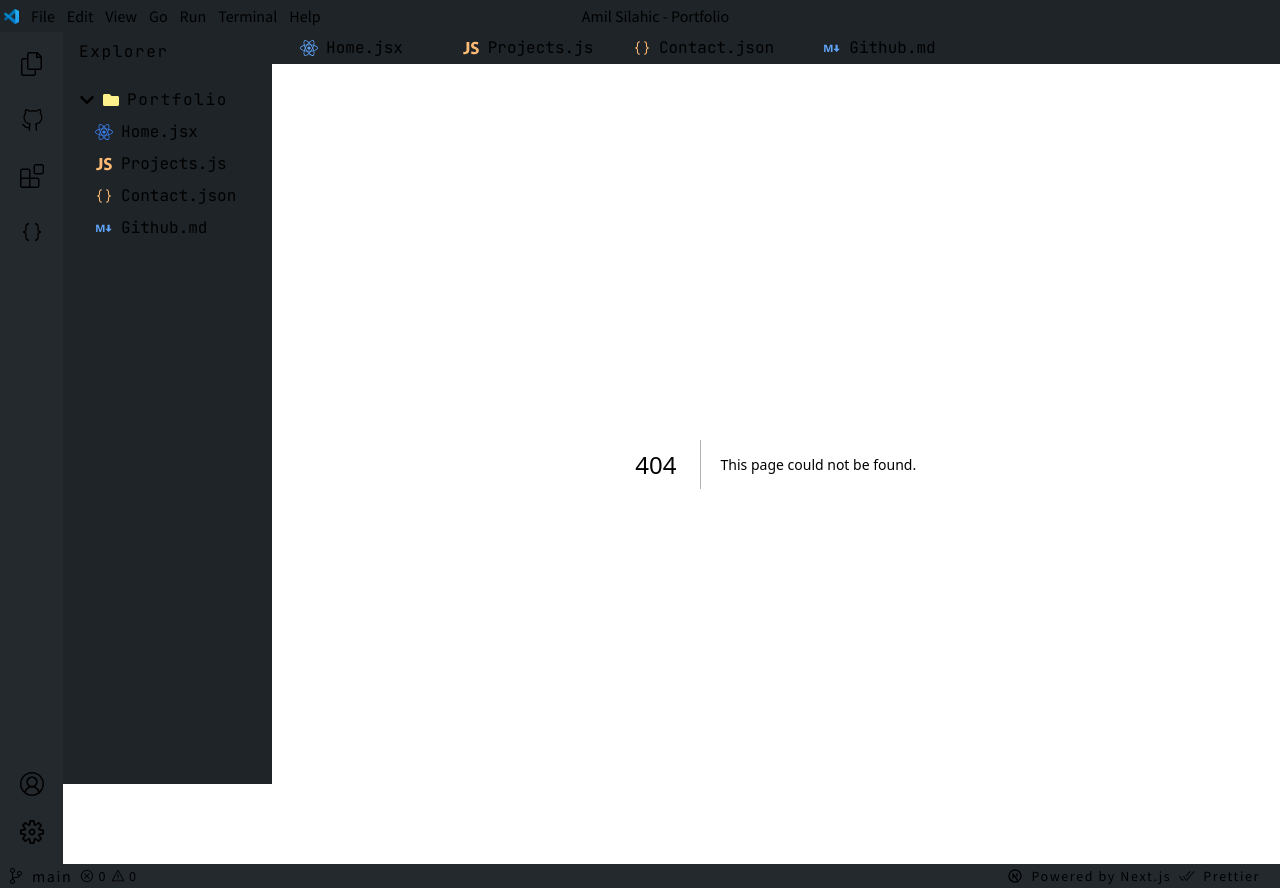
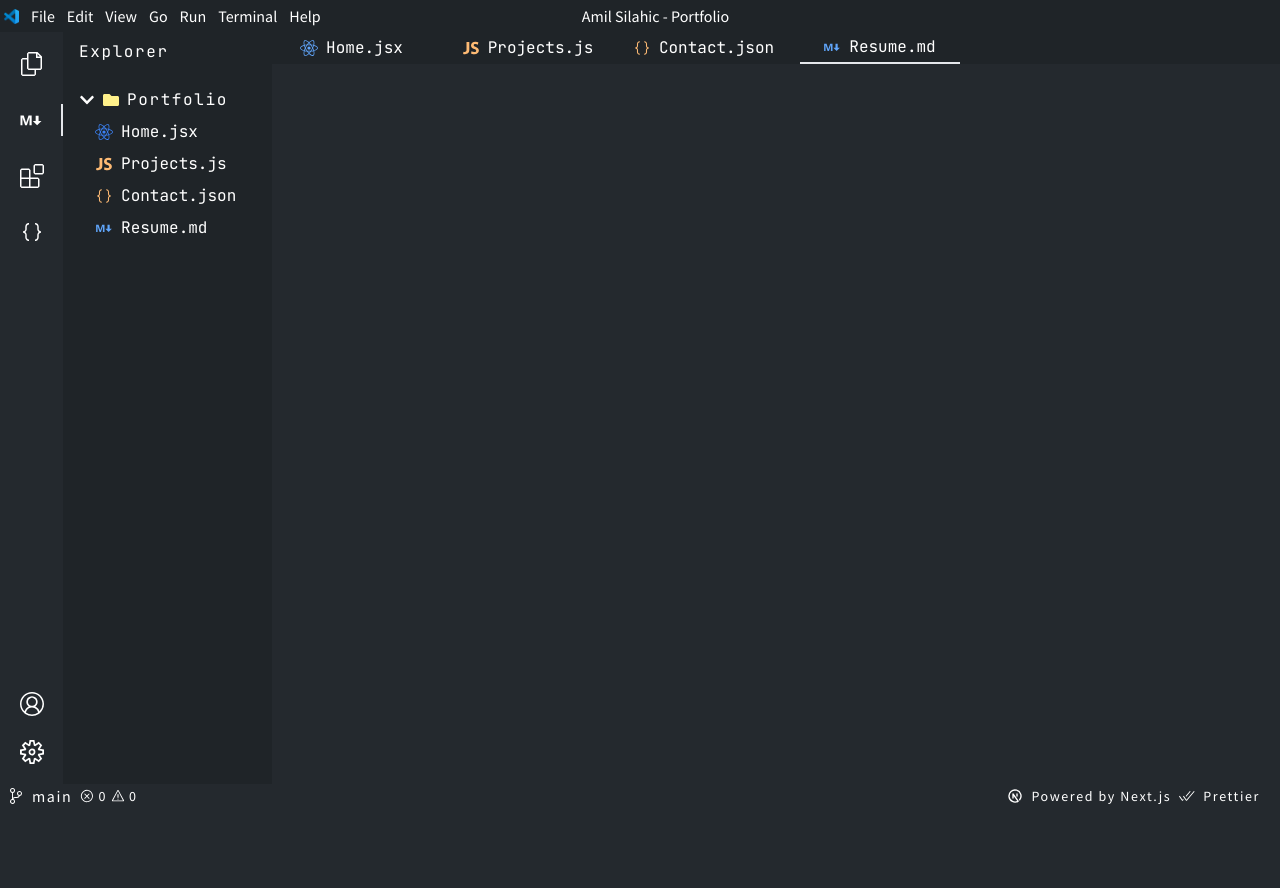
Before and after one commit to SilahicAmil/nextjs-updated-portfolio, a Next.js app: page /resume in a window 1280 px wide. Before the commit this address had no page. After the commit the page ends 808 px from the top, so only its background shows below. Built offline with nearby package versions, Linux system fonts and the light colour scheme.

Commit message:
feat: :art: Updating navs names and styling for resume
Updated styling for resume navigation next step is to add a PDF viewer of resume

```diff
--- a/components/Navigation/ActionsNav.js
+++ b/components/Navigation/ActionsNav.js
@@ -4,6 +4,7 @@ import {
   VscFiles,
   VscGithubAlt,
   VscJson,
+  VscMarkdown,
   VscSettingsGear,
 } from "react-icons/vsc";
 
@@ -19,19 +20,26 @@ const ActionsNav = ({}) => {
         <Link href="/">
           <div
             className={` ${
-              router.pathname === "/" ? "border-l-2" : null
+              router.pathname === "/" ? "border-r-2" : null
             } flex h-8 items-center justify-center`}
           >
             <VscFiles className="text-2xl" />
           </div>
         </Link>
-        <div className="flex h-8 items-center justify-center ">
-          <VscGithubAlt className="text-2xl" />
-        </div>
+        <Link
+          href="/resume"
+          className={`${
+            router.pathname === "/resume" ? "border-r-2" : null
+          } flex h-8 items-center justify-center`}
+        >
+          <div className="flex h-8 items-center justify-center ">
+            <VscMarkdown className="text-2xl" />
+          </div>
+        </Link>
         <Link href="/projects">
           <div
             className={`${
-              router.pathname === "/projects" ? "border-l-2" : null
+              router.pathname === "/projects" ? "border-r-2" : null
             } flex h-8 items-center justify-center`}
           >
             <VscExtensions className="text-2xl" />
@@ -40,7 +48,7 @@ const ActionsNav = ({}) => {
         <Link href="/contact">
           <div
             className={`${
-              router.pathname === "/contact" ? "border-l-2" : null
+              router.pathname === "/contact" ? "border-r-2" : null
             } flex h-8 items-center justify-center `}
           >
             <VscJson className="text-2xl " />
--- a/components/Navigation/FilesNav.js
+++ b/components/Navigation/FilesNav.js
@@ -41,10 +41,16 @@ const FilesNav = () => {
               Contact.json
             </div>
           </Link>
-          <div className="flex h-8 w-40 items-center justify-center gap-2 p-2">
-            <VscMarkdown className="text-lg text-blue-400" />
-            Github.md
-          </div>
+          <Link href="/resume">
+            <div
+              className={`${
+                router.pathname === "/resume" ? "lg:border-b-2" : null
+              } flex h-8 w-40 items-center justify-center gap-2 p-2`}
+            >
+              <VscMarkdown className="text-lg text-blue-400" />
+              Resume.md
+            </div>
+          </Link>
         </div>
       </>
     </>
--- a/components/Navigation/Navigation.js
+++ b/components/Navigation/Navigation.js
@@ -76,7 +76,7 @@ const Navigation = ({ children }) => {
                     </Link>
                     <li className="flex items-center gap-2">
                       <VscMarkdown className="text-lg text-blue-400" />
-                      Github.md
+                      Resume.md
                     </li>
                   </div>
                 ) : null}
--- /dev/null
+++ b/pages/resume/index.js
@@ -0,0 +1,3 @@
+const ResumePage = ({}) => {};
+
+export default ResumePage;
```
